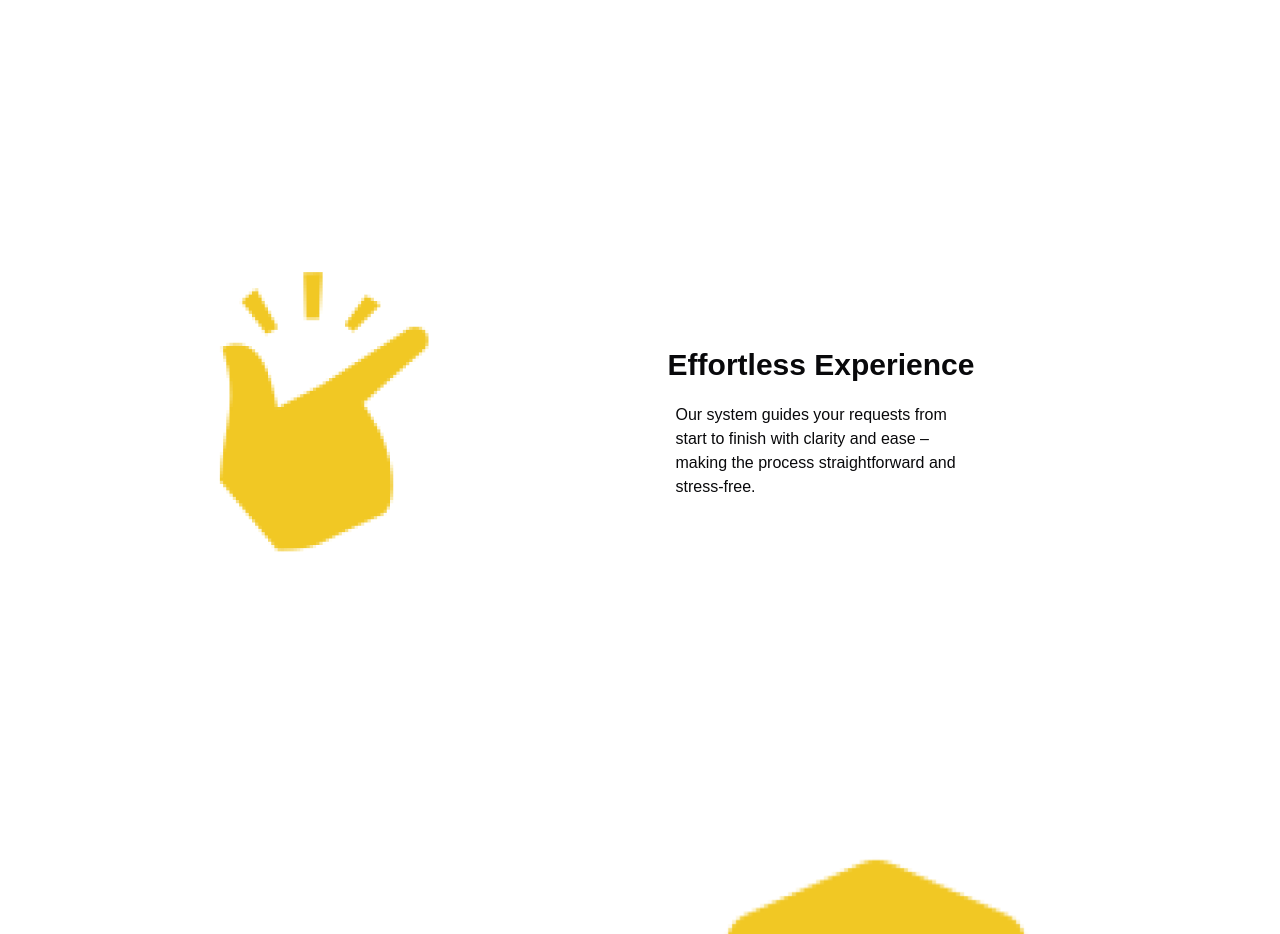
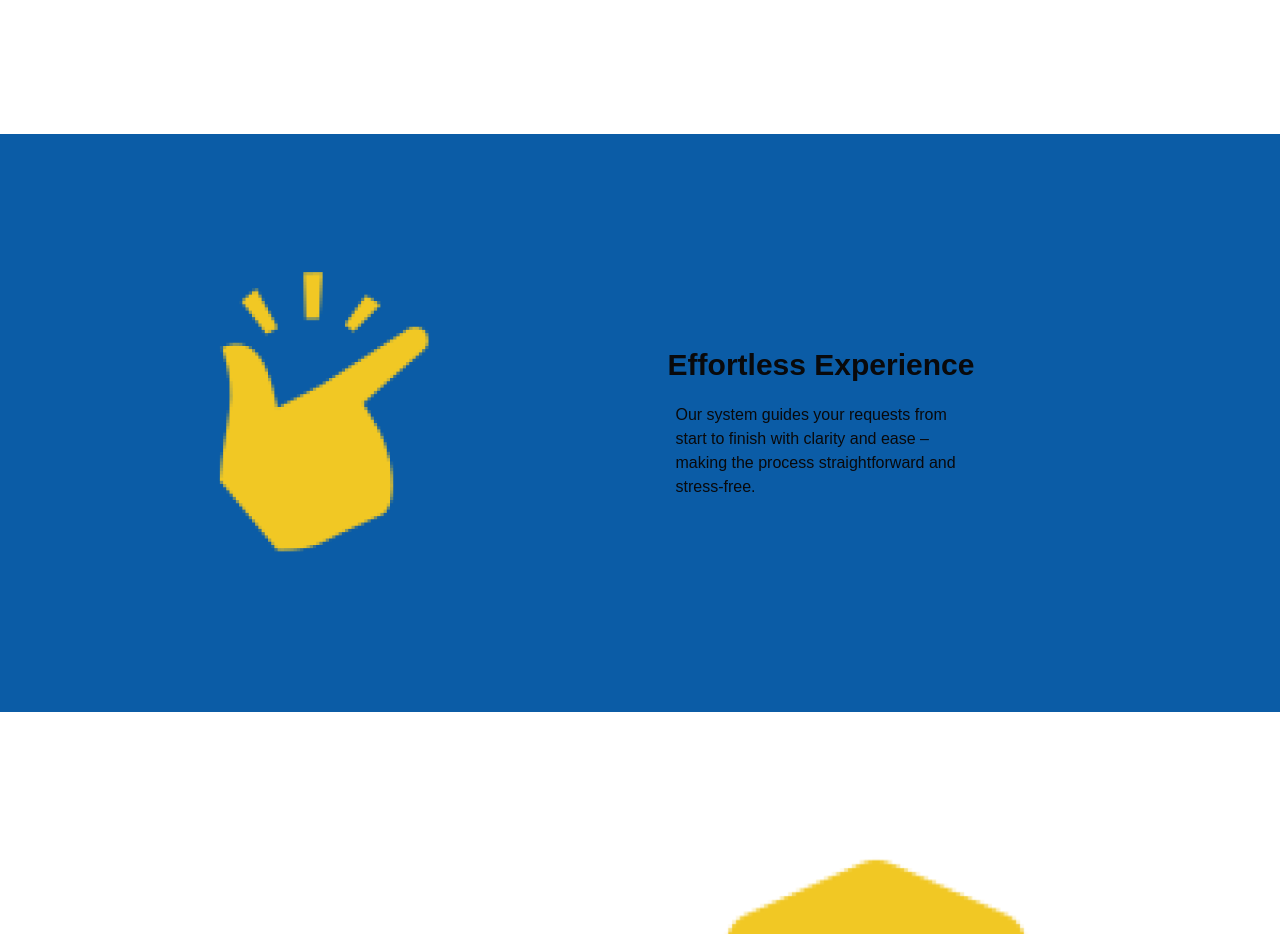
Before and after one commit to DhominickJ/WestTRACKG, a Next.js app: page / in a window 1280 px wide. Shown: the part 1140-2074 px from the top of the page. Built offline with nearby package versions, Linux system fonts and the light colour scheme.

Commit message:
Fix Frontend issue

```diff
--- a/src/app/page.tsx
+++ b/src/app/page.tsx
@@ -33,7 +33,7 @@ export default function Home() {
         content="Our system guides your requests from start to finish with clarity and ease – making the process straightforward and stress-free."
         imgSrc="/icons/easy.png"
         imgPos="left"
-        bgColor="[0b5ca6]"
+        bgColor="[#0b5ca6]"
       />
       <ContentLoader
         header="Protected at Every Step"
```
